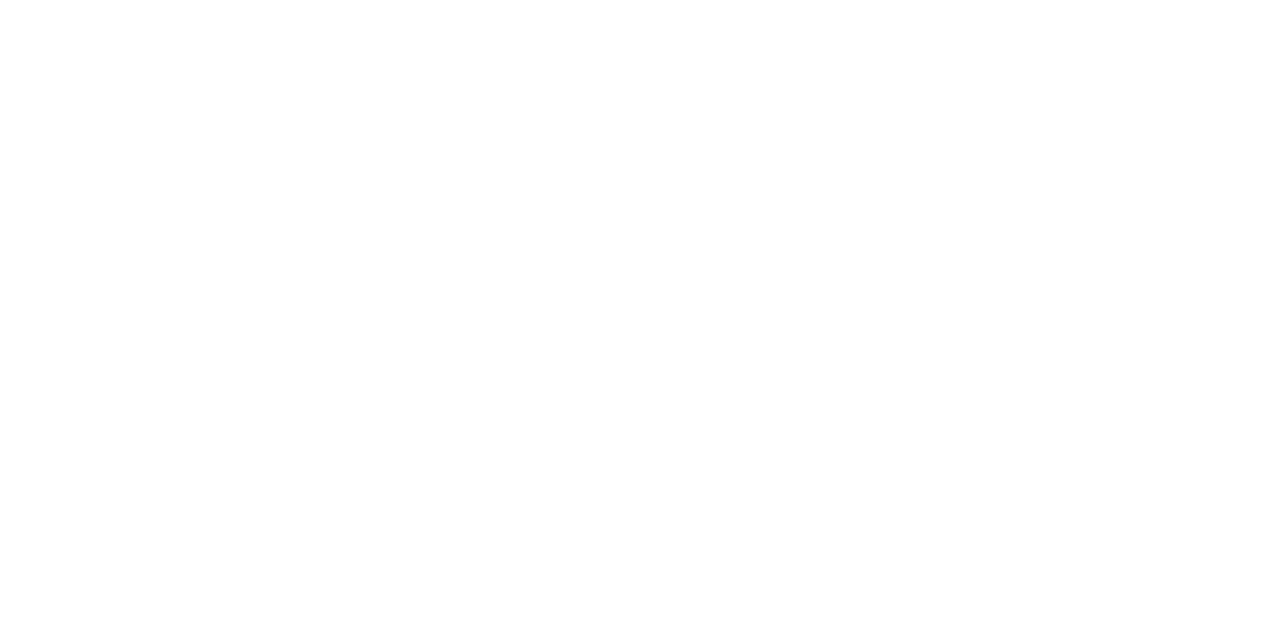
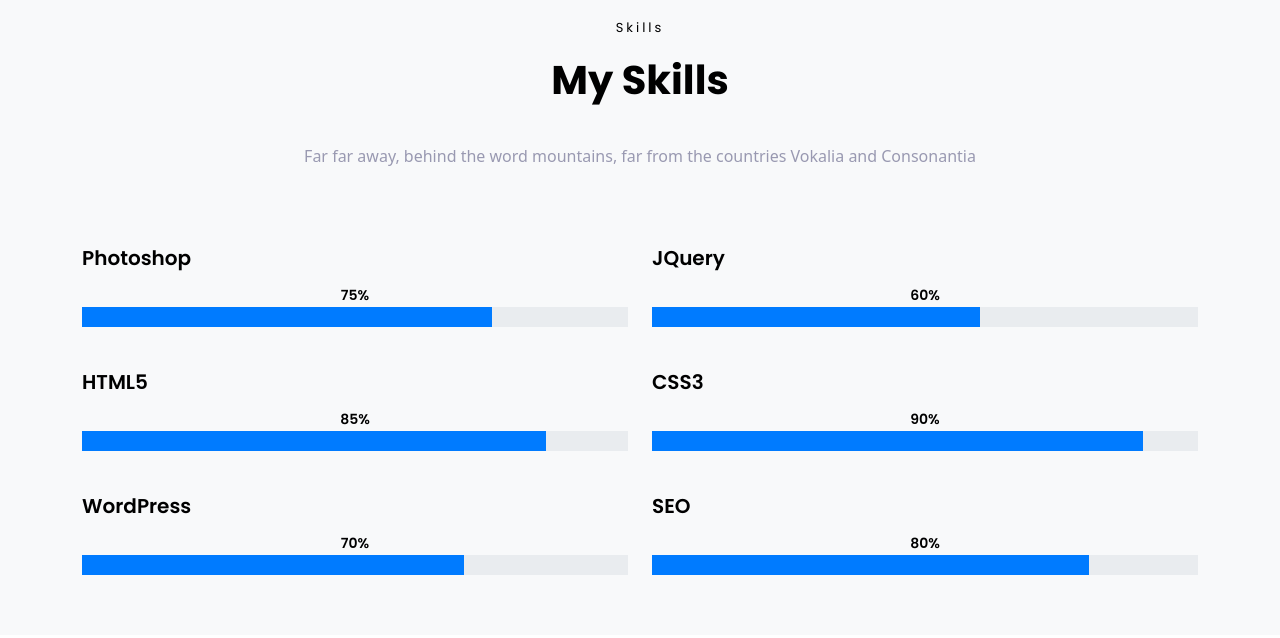
Before and after one commit to engelEP/nikoproject, a website: page index.html in a window 1280 px wide. Drawn offline with Linux system fonts and the light colour scheme; a web font is replaced by a local one.

Commit message:
section skills: completed

```diff
--- a/index.html
+++ b/index.html
@@ -8,6 +8,75 @@
     <title>Niko Project</title>
 </head>
 <body>
+    <section class="skill">
+        <div class="container">
+            <h2 class="skill-title">
+                <span class="skill-span">Skills</span>
+                My Skills
+            </h2>
+            <p class="skill-text">
+                Far far away, behind the word mountains,
+                far from the countries Vokalia and
+                Consonantia
+            </p>
 
+            <div class="row">
+                <div class="col-12 col-md-6">
+                    <div class="skill-percentage">
+                        <p class="skill-percentage-text">Photoshop </p>
+                        <span class="skill-percentage-number">75%</span>
+                        <div class="skill-percentage-bar">
+                            <div class="skill-percentage-bar full Photoshop"></div>
+                        </div>
+                    </div>
+                </div>
+                <div class="col-12 col-md-6">
+                    <div class="skill-percentage">
+                        <p class="skill-percentage-text">JQuery </p>
+                        <span class="skill-percentage-number">60%</span>
+                        <div class="skill-percentage-bar">
+                            <div class="skill-percentage-bar full JQuery"></div>
+                        </div>
+                    </div>
+                </div>
+                <div class="col-12 col-md-6">
+                    <div class="skill-percentage">
+                        <p class="skill-percentage-text">HTML5 </p>
+                        <span class="skill-percentage-number">85%</span>
+                        <div class="skill-percentage-bar">
+                            <div class="skill-percentage-bar full HTML5"></div>
+                        </div>
+                    </div>
+                </div>
+                <div class="col-12 col-md-6">
+                    <div class="skill-percentage">
+                        <p class="skill-percentage-text">CSS3 </p>
+                        <span class="skill-percentage-number">90%</span>
+                        <div class="skill-percentage-bar">
+                            <div class="skill-percentage-bar full CSS3"></div>
+                        </div>
+                    </div>
+                </div>
+                <div class="col-12 col-md-6">
+                    <div class="skill-percentage">
+                        <p class="skill-percentage-text">WordPress </p>
+                        <span class="skill-percentage-number">70%</span>
+                        <div class="skill-percentage-bar">
+                            <div class="skill-percentage-bar full WordPress"></div>
+                        </div>
+                    </div>
+                </div>
+                <div class="col-12 col-md-6">
+                    <div class="skill-percentage">
+                        <p class="skill-percentage-text">SEO </p>
+                        <span class="skill-percentage-number">80%</span>
+                        <div class="skill-percentage-bar">
+                            <div class="skill-percentage-bar full SEO"></div>
+                        </div>
+                    </div>
+                </div>
+            </div>
+        </div>
+    </section>
 </body>
 </html>
--- a/src/sass/_index.scss
+++ b/src/sass/_index.scss
@@ -0,0 +1,65 @@
+.skill{
+    background-color: $gray-background;
+    padding: 20px;
+
+    &-span{
+        font-family: $text;
+        font-size: 13px;
+        color:$black;
+        letter-spacing: 3px;
+        font-weight: 500;
+        text-align: center;
+        display: block;
+        margin-bottom: 20px;
+    }
+    &-title{
+        text-align: center;
+        font-weight: 700;
+        font-size: 40px;
+        color: $black;
+        margin-bottom: 40px;
+        font-family: $text;
+    }
+    &-text{
+        text-align: center;
+        color: $gray-text;
+        font-size: 16px;
+        margin-bottom: 75px;
+    }
+    &-percentage{
+        text-align: center;
+        font-family: $text;
+        margin-bottom: 40px;
+        &-text{
+            color:$black;
+            text-align: left;
+            font-weight: 600;
+            font-size: 20px;
+            margin-bottom: 10px;
+        }
+        &-number{
+            text-align: center;
+            color: $black;
+            font-size: 14px;
+            font-weight: 600;
+        }
+        &-bar{
+
+            width: 100%;
+            height: 20px;
+            background-color: $background-bar-empty;
+            &.full{
+                height: 20px;
+                background-color: $background-bar-full;
+                &.Photoshop{width: 75%;}
+                &.JQuery{width: 60%;}
+                &.HTML5{width: 85%;}
+                &.WordPress{width: 70%;}
+                &.CSS3{width: 90%;}
+                &.SEO{width: 80%;}
+            }
+
+        }
+
+    }
+}
--- a/src/sass/_variables.scss
+++ b/src/sass/_variables.scss
@@ -3,6 +3,8 @@
 $white: white;
 $gray-text: #9999b1;
 $gray-background:#f8f9fa;
+$background-bar-empty:#e9ecef;
+$background-bar-full:#007bff;
 
 //fonts
 $text: 'Poppins', sans-serif;
```
Also changed, not shown: src/css/style.css, 1 other file.
